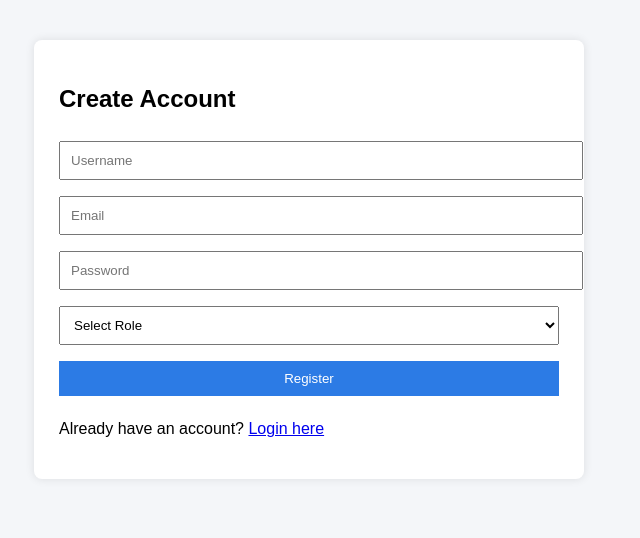
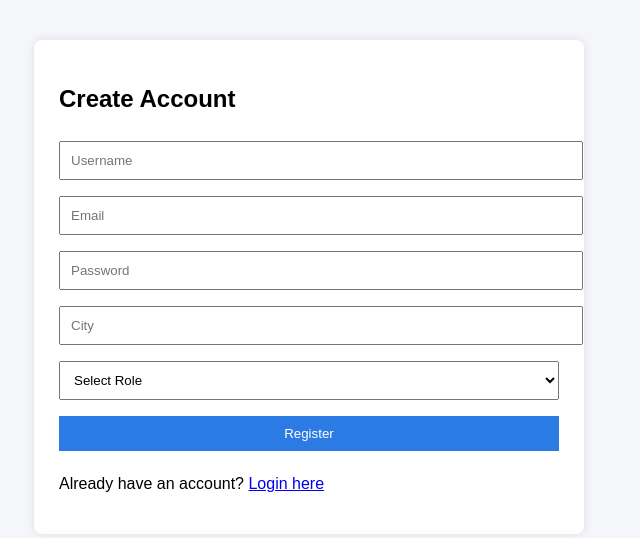
Before and after one commit to kashishsingh27/Labour_Work_Management, a Flask app: page /register in a window 1280 px wide. Shown: the top 538 px of the page, without its empty margins (331-971 px from the left). Run offline with Flask 3, Linux system fonts and the light colour scheme.

Commit message:
Updated UI for advanced job filtering and city-based notification system

```diff
--- a/app/auth/routes.py
+++ b/app/auth/routes.py
@@ -18,10 +18,11 @@ def register():
         email = request.form.get("email")
         password = request.form.get("password")
         role = request.form.get("role")
+        city = request.form.get("city")
 
         hashed_pw = bcrypt.generate_password_hash(password).decode("utf-8")
 
-        user = User(username=username, email=email, password=hashed_pw, role=role)
+        user = User(username=username, email=email, password=hashed_pw, role=role, city=city)
         db.session.add(user)
         db.session.commit()
 
@@ -84,11 +85,17 @@ def post_job():
         title = request.form.get("title")
         description = request.form.get("description")
         city = request.form.get("city")
+        pincode = request.form.get("pincode")
+        wage = request.form.get("wage")
+        work_type = request.form.get("work_type")
 
         job = Job(
             title=title,
             description=description,
             city=city,
+            pincode=pincode,
+            wage=wage,
+            work_type=work_type,
             contractor=current_user
         )
 
--- a/app/templates/register.html
+++ b/app/templates/register.html
@@ -13,6 +13,8 @@
 
     <input type="password" name="password" placeholder="Password" required>
 
+    <input type="text" name="city" placeholder="City" required>
+
     <select name="role" required>
         <option value="">Select Role</option>
         <option value="contractor">Contractor</option>
```
